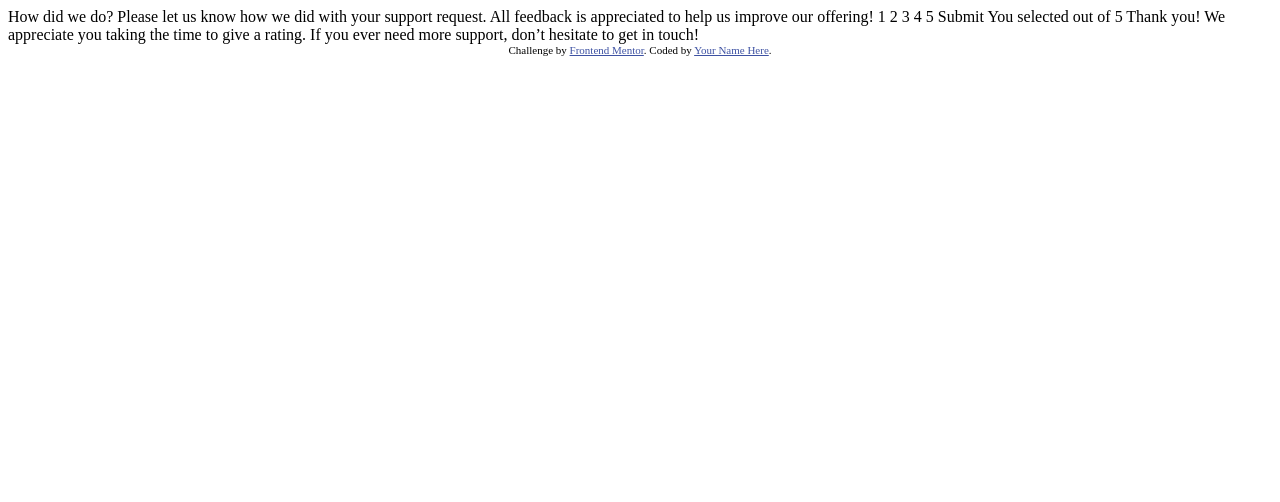
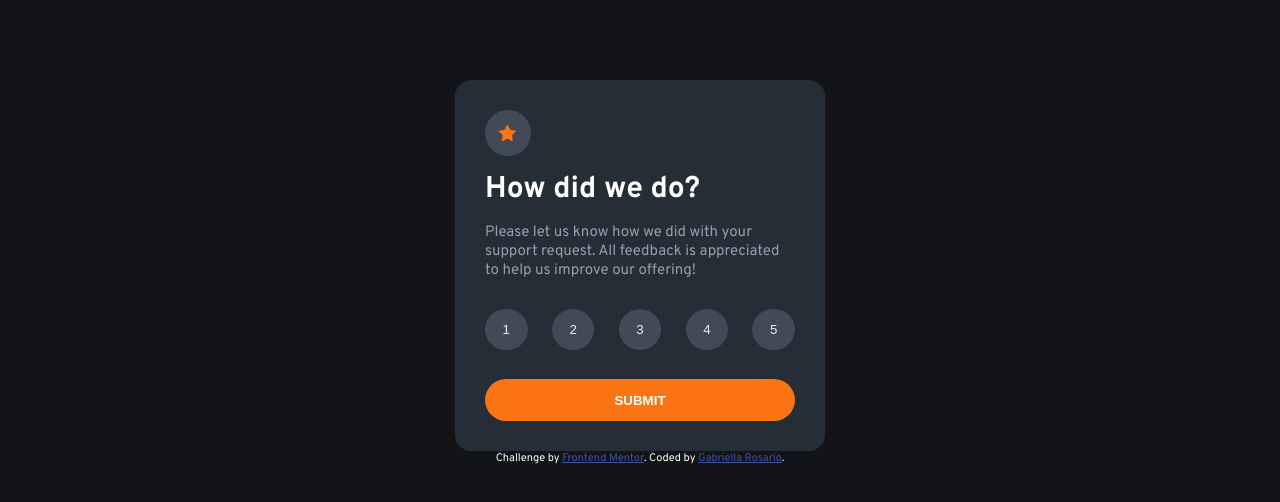
Before and after one commit to gabycode/interactive-rating-component-main, a plain HTML site: page index.html in a window 1280 px wide. Drawn offline with Linux system fonts and the light colour scheme.

Commit message:
Update index.html

```diff
--- a/index.html
+++ b/index.html
@@ -5,45 +5,60 @@
     <meta name="viewport" content="width=device-width, initial-scale=1.0"> <!-- displays site properly based on user's device -->
 
     <link rel="icon" type="image/png" sizes="32x32" href="./images/favicon-32x32.png">
+    <link href="https://fonts.googleapis.com/css2?family=Overpass:wght@400;700&display=swap" rel="stylesheet">
+    <link rel="stylesheet" href="style.css">
 
     <title>Frontend Mentor | Interactive rating component</title>
-
-  <!-- Feel free to remove these styles or customise in your own stylesheet 👍 -->
-  <style>
-    .attribution { font-size: 11px; text-align: center; }
-    .attribution a { color: hsl(228, 45%, 44%); }
-  </style>
   </head>
   <body>
 
     <!-- Rating state start -->
 
-  How did we do?
+    <div class="container">
 
-  Please let us know how we did with your support request. All feedback is appreciated
-  to help us improve our offering!
+      <div class="icon-star">
+        <svg width="17" height="16" xmlns="http://www.w3.org/2000/svg">
+          <path
+            d="m9.067.43 1.99 4.031c.112.228.33.386.58.422l4.45.647a.772.772 0 0 1 .427 1.316l-3.22 3.138a.773.773 0 0 0-.222.683l.76 4.431a.772.772 0 0 1-1.12.813l-3.98-2.092a.773.773 0 0 0-.718 0l-3.98 2.092a.772.772 0 0 1-1.119-.813l.76-4.431a.77.77 0 0 0-.222-.683L.233 6.846A.772.772 0 0 1 .661 5.53l4.449-.647a.772.772 0 0 0 .58-.422L7.68.43a.774.774 0 0 1 1.387 0Z"
+            fill="#FC7614" />
+        </svg>
+      </div>
 
-  1 2 3 4 5
+      <div class="text">
+        <h1>How did we do?</h1>
+        <p>Please let us know how we did with your support request. All feedback is appreciated to help us improve our offering!</p>
+      </div>
 
-  Submit
+      <div class="ratings">
+        <button class="btn-rating">1</button>
+        <button class="btn-rating">2</button>
+        <button class="btn-rating">3</button>
+        <button class="btn-rating">4</button>
+        <button class="btn-rating">5</button>
+      </div>
+
+      <div class="submit" id="submit">
+        <button class="btn-submit">submit</button>
+      </div>
+    </div>
 
     <!-- Rating state end -->
 
     <!-- Thank you state start -->
 
-  You selected <!-- Add rating here --> out of 5
+    <!-- You selected //Add rating here// out of 5
 
     Thank you!
 
     We appreciate you taking the time to give a rating. If you ever need more support,
-  don’t hesitate to get in touch!
+    don’t hesitate to get in touch! -->
 
     <!-- Thank you state end -->
 
 
     <div class="attribution">
       Challenge by <a href="https://www.frontendmentor.io?ref=challenge" target="_blank">Frontend Mentor</a>.
-    Coded by <a href="#">Your Name Here</a>.
+      Coded by <a href="https://github.com/gabycode" target="_blank">Gabriella Rosario</a>.
     </div>
   </body>
 </html>
```
Lines whose indentation alone changed are shown as unchanged.
